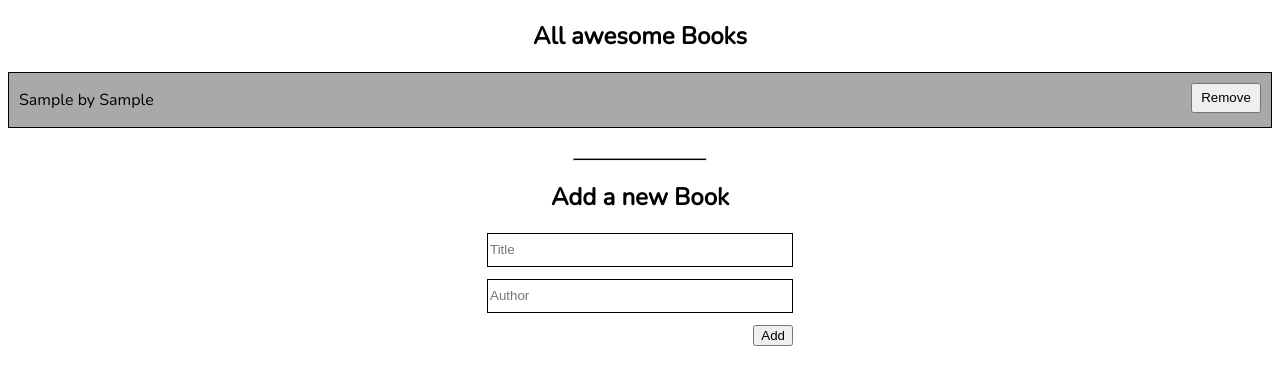
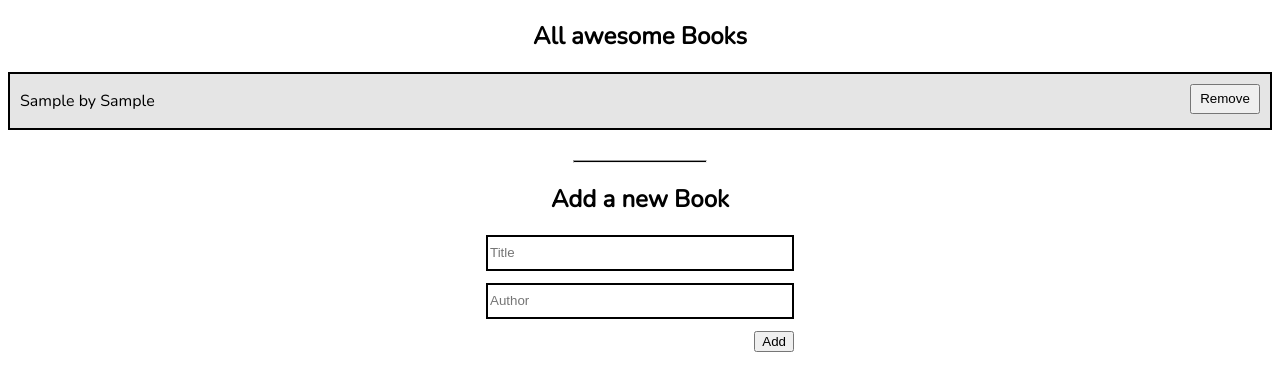
Before and after one commit to Jeddaa/microverse-books-task, a website: page index.html in a window 1280 px wide. Both pictures are taken after typing "Sample", "Sample" into the empty fields and a click on the button "Add". Drawn offline with nearby package versions, Linux system fonts and the light colour scheme.

Commit message:
making final corrections

```diff
--- a/index.css
+++ b/index.css
@@ -8,13 +8,13 @@
 }
 
 .bookList {
-  border: 1px solid black;
+  border: 2px solid black;
 }
 
 .list {
   display: flex;
   justify-content: space-between;
-  background-color: darkgray;
+  background-color: #e5e5e5;
   font-family: 'Nunito', sans-serif;
 }
 
@@ -38,7 +38,7 @@
 .main-form input {
   width: 300px;
   height: 30px;
-  border: 1px solid black;
+  border: 2px solid black;
 }
 
 .main-form h2 {
--- a/index.js
+++ b/index.js
@@ -9,7 +9,7 @@ class BookList {
   }
 
   addBooks() {
-    if (title.value !== 0 && author.value !== 0) {
+    if (title.value !== '' && author.value !== '') {
       if (this.books.length > 0) {
         this.books.push({
           title: title.value,
```
